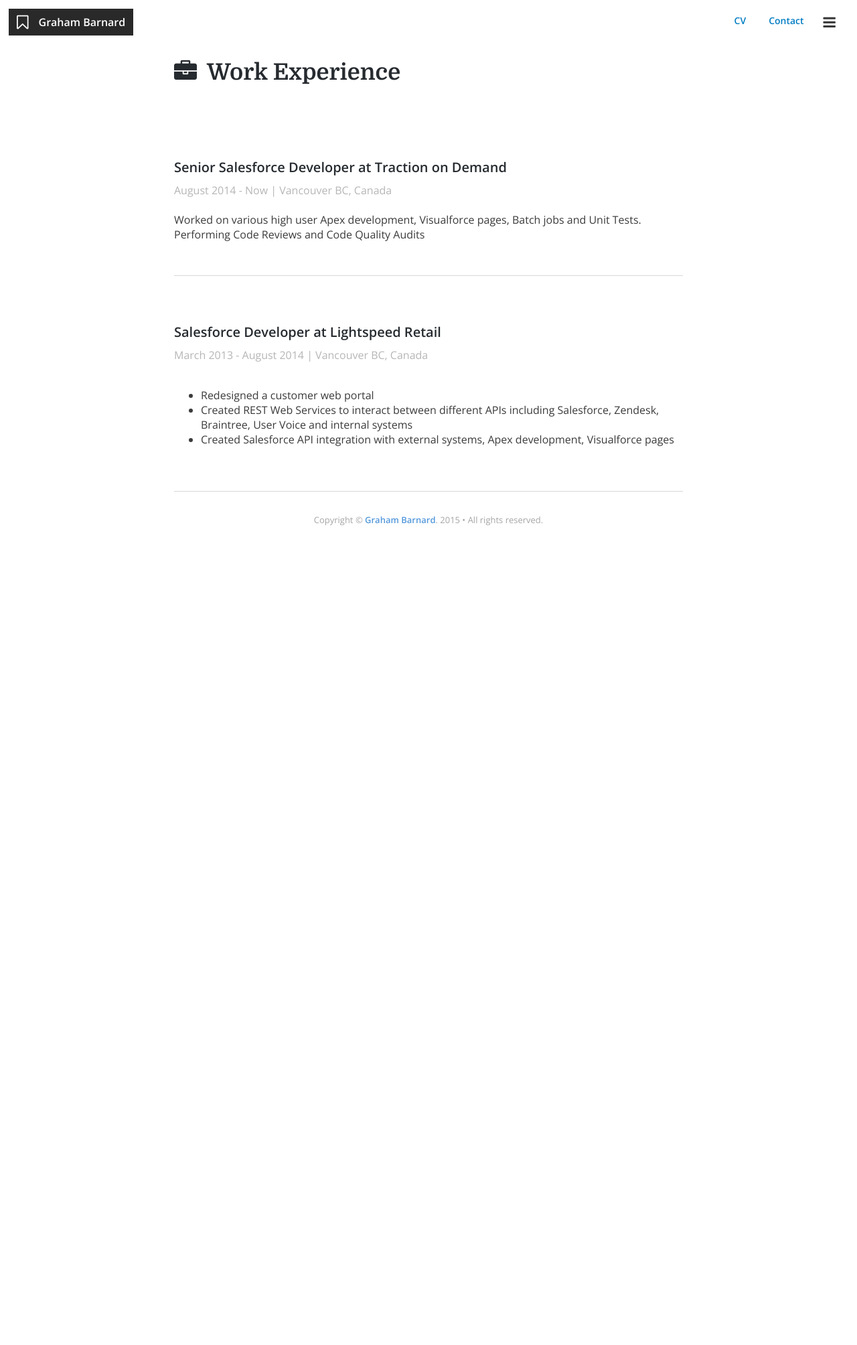
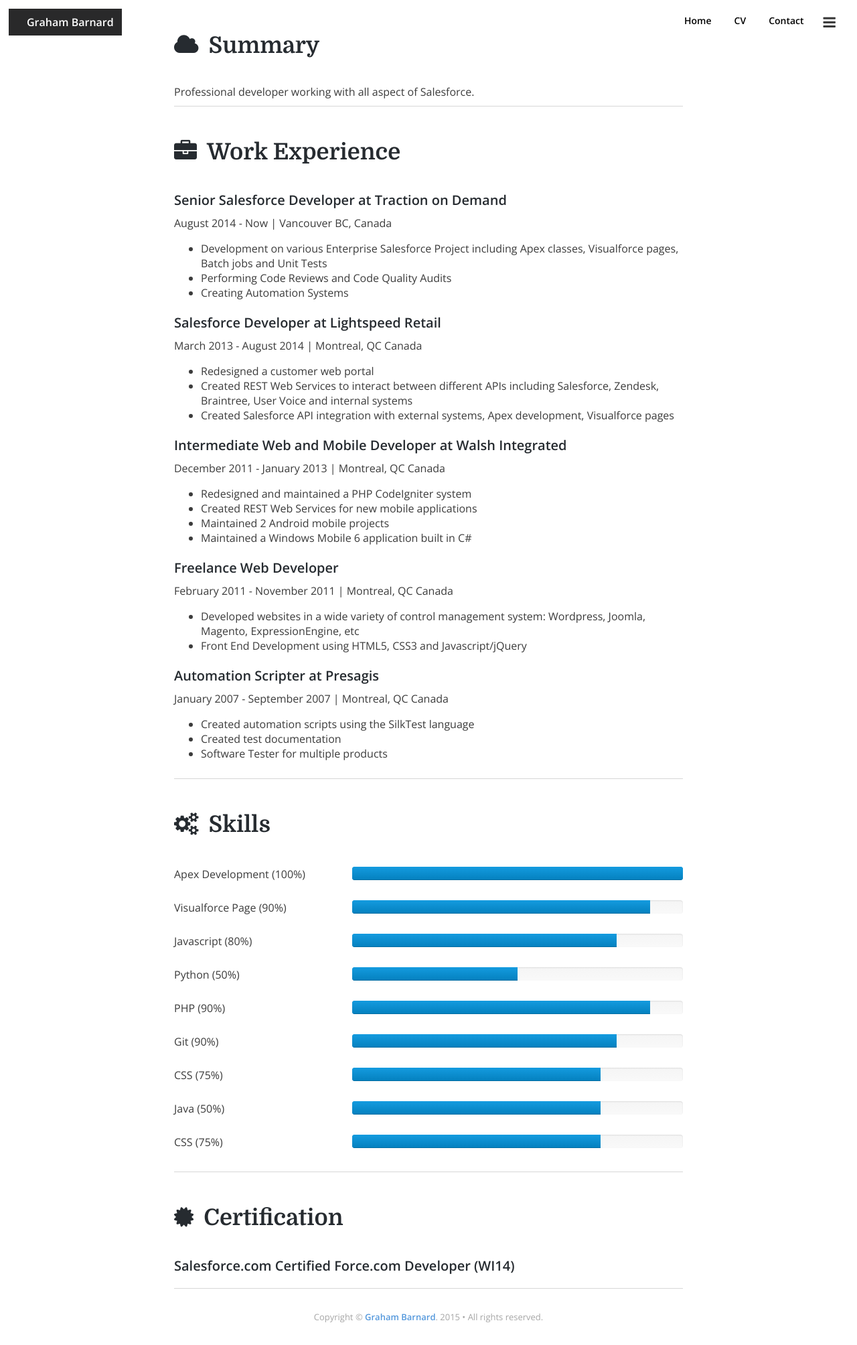
Before and after one commit to GrahamBarnard/GrahamBarnard.github.io, a Jekyll site: the page built from cv.html, in a window 1280 px wide. Shown: the whole page at 67% size. Built offline with Jekyll 4.4.1, drawn with Linux system fonts in a browser that asks for light colours; nearby versions of some CDN libraries; before the commit the page ends 900 px from its top, so only the background shows below that.

Commit message:
Added cv page

```diff
--- a/_config.yml
+++ b/_config.yml
@@ -1,7 +1,7 @@
 # Site Settings
 title: 						"Graham Barnard"
 email: 						"barnard.graham@gmail.com"
-description: 				"Graham Barnard Personal Blog about Salesforce Development and Self Improvement"
+description: 				"Graham Barnard's thougths about being a Salesforce Developer, Self Improvement and Everything Else"
 baseurl: 					""
 # url: 						"http://localhost:4000"
 url: 						"http://grahambarnard.com/"
@@ -13,7 +13,7 @@
 # Author Settings
 author_name: 				"Graham Barnard"
 author_url: 				"http://grahambarnard.com"
-author_bio: 				"Senior Salesforce Developer working for a large Canadian Salesforce partner"
+author_bio: 				"Senior Salesforce Developer"
 author_email: 				"barnard.graham@gmail.com"
 author_image: 				"/assets/img/authorimage.png"
 
--- a/_includes/header.html
+++ b/_includes/header.html
@@ -1,10 +1,11 @@
 <header class="title">
-    <a href="{{ site.url }}"><i class="fa {{ site.fa-logo }} fa-lg"></i><span>{{ site.title }}</span></a>
+    <a href="{{ site.url }}"><span>{{ site.title }}</span></a>
 </header>
 
 <nav class="wrapper {% if page.featured == true %} featured {% endif %} {% if site.theme_always_show_nav == true %} alwaysshow {% endif %}">
     <a href="#" onclick="return false;"><i class="fa fa-navicon fa-lg"></i></a>
     <ul>
+        <li><a href="{{ "/" | prepend: site.baseurl }}">Home</a></li>
         <li><a href="{{ "/cv" | prepend: site.baseurl }}">CV</a></li>
         {% for page in site.pages %}
             {% if page.title %}<li><a href="{{ page.url | prepend: site.baseurl }}">{{ page.title }}</a></li>{% endif %}
--- a/assets/css/global.scss
+++ b/assets/css/global.scss
@@ -252,3 +252,65 @@
 .cover header h2 a:hover {
 	opacity:1;
 }
+
+
+.skill {
+	padding: 5px 0;
+	width: 100%;
+
+	.name {
+		display: block;
+		width:35%;
+		float:left;
+	}
+
+	.progress {
+		overflow: hidden;
+		height: 20px;
+		margin-bottom: 20px;
+		background-color: #f6f6f6;
+		background-image: -moz-linear-gradient(top, #f5f5f5, #f9f9f9);
+		background-image: -webkit-gradient(linear, 0 0, 0 100%, from(#f5f5f5), to(#f9f9f9));
+		background-image: -webkit-linear-gradient(top, #f5f5f5, #f9f9f9);
+		background-image: -o-linear-gradient(top, #f5f5f5, #f9f9f9);
+		background-image: linear-gradient(to bottom, #f5f5f5, #f9f9f9);
+		background-repeat: repeat-x;
+		filter: progid:DXImageTransform.Microsoft.gradient(startColorstr='#FFF5F5F5', endColorstr='#FFF9F9F9', GradientType=0);
+		-webkit-box-shadow: inset 0 1px 2px rgba(0,0,0,0.1);
+		-moz-box-shadow: inset 0 1px 2px rgba(0,0,0,0.1);
+		box-shadow: inset 0 1px 2px rgba(0,0,0,0.1);
+		-webkit-border-radius: 4px;
+		-moz-border-radius: 4px;
+		border-radius: 4px;
+		width: 65%;
+		display: block;
+
+		.bar {
+			width: 0%;
+			height: 100%;
+			color: #fff;
+			float: left;
+			font-size: 12px;
+			text-align: center;
+			text-shadow: 0 -1px 0 rgba(0,0,0,0.25);
+			background-color: #0d90d1;
+			background-image: -moz-linear-gradient(top, #149bdf, #0480be);
+			background-image: -webkit-gradient(linear, 0 0, 0 100%, from(#149bdf), to(#0480be));
+			background-image: -webkit-linear-gradient(top, #149bdf, #0480be);
+			background-image: -o-linear-gradient(top, #149bdf, #0480be);
+			background-image: linear-gradient(to bottom, #149bdf, #0480be);
+			background-repeat: repeat-x;
+			filter: progid:DXImageTransform.Microsoft.gradient(startColorstr='#FF149BDF', endColorstr='#FF0480BE', GradientType=0);
+			-webkit-box-shadow: inset 0 -1px 0 rgba(0,0,0,0.15);
+			-moz-box-shadow: inset 0 -1px 0 rgba(0,0,0,0.15);
+			box-shadow: inset 0 -1px 0 rgba(0,0,0,0.15);
+			-webkit-box-sizing: border-box;
+			-moz-box-sizing: border-box;
+			box-sizing: border-box;
+			-webkit-transition: width 0.6s ease;
+			-moz-transition: width 0.6s ease;
+			-o-transition: width 0.6s ease;
+			transition: width 0.6s ease;
+		}
+	}
+}
--- a/assets/css/nav.scss
+++ b/assets/css/nav.scss
@@ -51,7 +51,7 @@
 			float:left;
 		}
 		a{
-			color:#007cc3;
+			color:#000000;
 			padding:6px 17px;
 		}
 	}
--- a/assets/css/posts.scss
+++ b/assets/css/posts.scss
@@ -101,10 +101,13 @@
 }
 
 .posts article{
-
 	padding:65px 0 25px;
 	border-bottom:1px solid #d7d7d7;
 	clear:both;
+
+	&.cv {
+		padding:10px 0;
+	}
 
 	&.featured header{
 		display:none;
--- a/cv.html
+++ b/cv.html
@@ -9,27 +9,139 @@
 	<hr>
 </div>
 
-<section class="posts postindex wrapper">
-	<h1><i class="fa fa-briefcase"></i>Work Experience</h1>
-	<article class="post">
-		<header>
-			<h4>Senior Salesforce Developer at Traction on Demand</h4>
-			<span>{{ "2014-08-01 12:00:00" | date: "%B %Y" }} - Now | Vancouver BC, Canada</span><br><br>
-			<div class="excerpt">
-				Worked on various high user Apex development, Visualforce pages, Batch jobs and Unit Tests. Performing Code Reviews and Code Quality Audits
-			</div>
-		</header>
+<section class="posts wrapper">
+	<article class="cv">
+		<h1><i class="fa fa-cloud"></i>Summary</h1>
+		<div class="excerpt">
+			Professional developer working with all aspect of Salesforce.
+		</div>
 	</article>
-	<article class="post">
-		<header>
-			<h4>Salesforce Developer at Lightspeed Retail</h4>
-			<span>{{ "2013-03-01 12:00:00" | date: "%B %Y" }} - {{ "2014-08-01 12:00:00" | date: "%B %Y" }} | Vancouver BC, Canada</span><br><br>
-			<div class="excerpt">
+	<article class="cv">
+		<h1><i class="fa fa-briefcase"></i>Work Experience</h1>
+		<h4>Senior Salesforce Developer at Traction on Demand</h4>
+		<span>{{ "2014-08-01 12:00:00" | date: "%B %Y" }} - Now | Vancouver BC, Canada</span><br>
+		<div class="excerpt">
+			<ul>
+				<li>Development on various Enterprise Salesforce Project including Apex classes, Visualforce pages, Batch jobs and Unit Tests</li>
+				<li>Performing Code Reviews and Code Quality Audits</li>
+				<li>Creating Automation Systems</li>
+			</ul>
+		</div>
+
+		<h4>Salesforce Developer at Lightspeed Retail</h4>
+		<span>{{ "2013-03-01 12:00:00" | date: "%B %Y" }} - {{ "2014-08-01 12:00:00" | date: "%B %Y" }} | Montreal, QC Canada</span><br>
+		<div class="excerpt">
 			<ul>
 				<li>Redesigned a customer web portal</li>
 				<li>Created REST Web Services to interact between different APIs including Salesforce, Zendesk, Braintree, User Voice and internal systems</li>
 				<li>Created Salesforce API integration with external systems, Apex development, Visualforce pages</li>
 			</ul>
-		</header>
+		</div>
+
+		<h4>Intermediate Web and Mobile Developer at Walsh Integrated</h4>
+		<span>{{ "2011-12-01 12:00:00" | date: "%B %Y" }} - {{ "2013-01-01 12:00:00" | date: "%B %Y" }} | Montreal, QC Canada</span><br>
+		<div class="excerpt">
+			<ul>
+				<li>Redesigned and maintained a PHP CodeIgniter system</li>
+				<li>Created REST Web Services for new mobile applications</li>
+				<li>Maintained 2 Android mobile projects</li>
+				<li>Maintained a Windows Mobile 6 application built in C#</li>
+			</ul>
+		</div>
+
+		<h4>Freelance Web Developer</h4>
+		<span>{{ "2011-02-01 12:00:00" | date: "%B %Y" }} - {{ "2011-11-01 12:00:00" | date: "%B %Y" }} | Montreal, QC Canada</span><br>
+		<div class="excerpt">
+			<ul>
+				<li>Developed websites in a wide variety of control management system: Wordpress, Joomla, Magento, ExpressionEngine, etc</li>
+				<li>Front End Development using HTML5, CSS3 and Javascript/jQuery</li>
+			</ul>
+		</div>
+
+		<h4>Automation Scripter at Presagis</h4>
+		<span>{{ "2007-01-01 12:00:00" | date: "%B %Y" }} - {{ "2007-09-01 12:00:00" | date: "%B %Y" }} | Montreal, QC Canada</span><br>
+		<div class="excerpt">
+			<ul>
+				<li>Created automation scripts using the SilkTest language</li>
+				<li>Created test documentation</li>
+				<li>Software Tester for multiple products</li>
+			</ul>
+		</div>
+	</article>
+
+	<article class="cv">
+		<h1><i class="fa fa-cogs"></i>Skills</h1>
+		<div class="skill">
+			<div class="name">Apex Development (100%)</div>
+			<div class="progress">
+				<div class="bar" style="width: 100%"></div>
+			</div>
+		</div>
+
+		<div class="skill">
+			<div class="name">Visualforce Page (90%)</div>
+			<div class="progress">
+				<div class="bar" style="width: 90%"></div>
+			</div>
+		</div>
+
+		<div class="skill">
+			<div class="name">Javascript (80%)</div>
+			<div class="progress">
+				<div class="bar" style="width: 80%"></div>
+			</div>
+		</div>
+
+		<div class="progress">
+			<div class="bar" style="width: 90%;"></div>
+		</div>
+
+		<div class="skill">
+			<div class="name">Python (50%)</div>
+			<div class="progress">
+				<div class="bar" style="width: 50%"></div>
+			</div>
+		</div>
+
+		<div class="skill">
+			<div class="name">PHP (90%)</div>
+			<div class="progress">
+				<div class="bar" style="width: 90%"></div>
+			</div>
+		</div>
+
+		<div class="skill">
+			<div class="name">Git (90%)</div>
+			<div class="progress">
+				<div class="bar" style="width: 80%"></div>
+			</div>
+		</div>
+
+		<div class="skill">
+			<div class="name">CSS (75%)</div>
+			<div class="progress">
+				<div class="bar" style="width: 75%"></div>
+			</div>
+		</div>
+
+		<div class="skill">
+			<div class="name">Java (50%)</div>
+			<div class="progress">
+				<div class="bar" style="width: 75%"></div>
+			</div>
+		</div>
+
+		<div class="skill">
+			<div class="name">CSS (75%)</div>
+			<div class="progress">
+				<div class="bar" style="width: 75%"></div>
+			</div>
+		</div>
+
+	</article>
+
+	<article class="cv">
+		<h1><i class="fa fa-certificate"></i>Certification</h1>
+		<h4>Salesforce.com Certified Force.com Developer (WI14)</h4>
 	</article>
 </section>
```
Also changed, not shown: assets/img/lightspeed.png (added), assets/img/presagis.png (added), assets/img/traction.png (added), assets/img/walsh.png (added), 2 other files.
